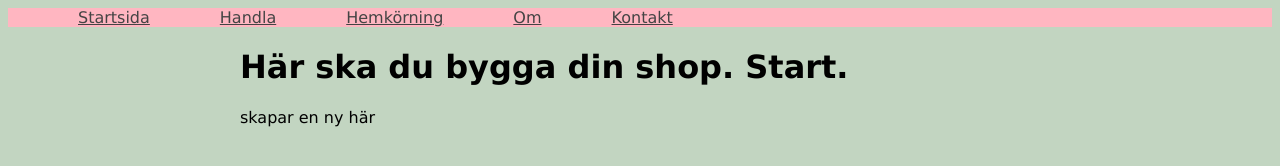
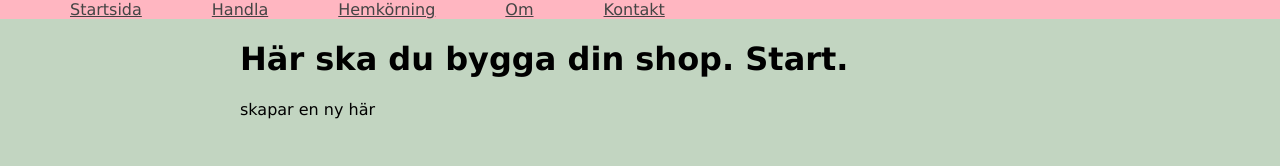
Before and after one commit to olivia-elfving/eshop-1, a plain HTML site: page index.html in a window 1280 px wide. Drawn offline with Linux system fonts and the light colour scheme.

Commit message:
removed body margin

```diff
--- a/style.css
+++ b/style.css
@@ -1,19 +1,16 @@
 body {
     background-color: rgb(159 189 158 / 63%);
     font-family: Verdana, Geneva, Tahoma, sans-serif;
+    margin: 0;
 }
 
-.container{
+.container {
     max-width: 800px;   /* max-width och inte width för att anpassa även för telefoner */
     margin: 0 auto;
-    }
+}
 
 header {
     background: lightpink;
-}
-
-.navigation {
-
 }
 
 .nav_list {
@@ -28,6 +25,5 @@ header {
 }
 
 .nav_link {
-
     color: #444444;
 }
```
